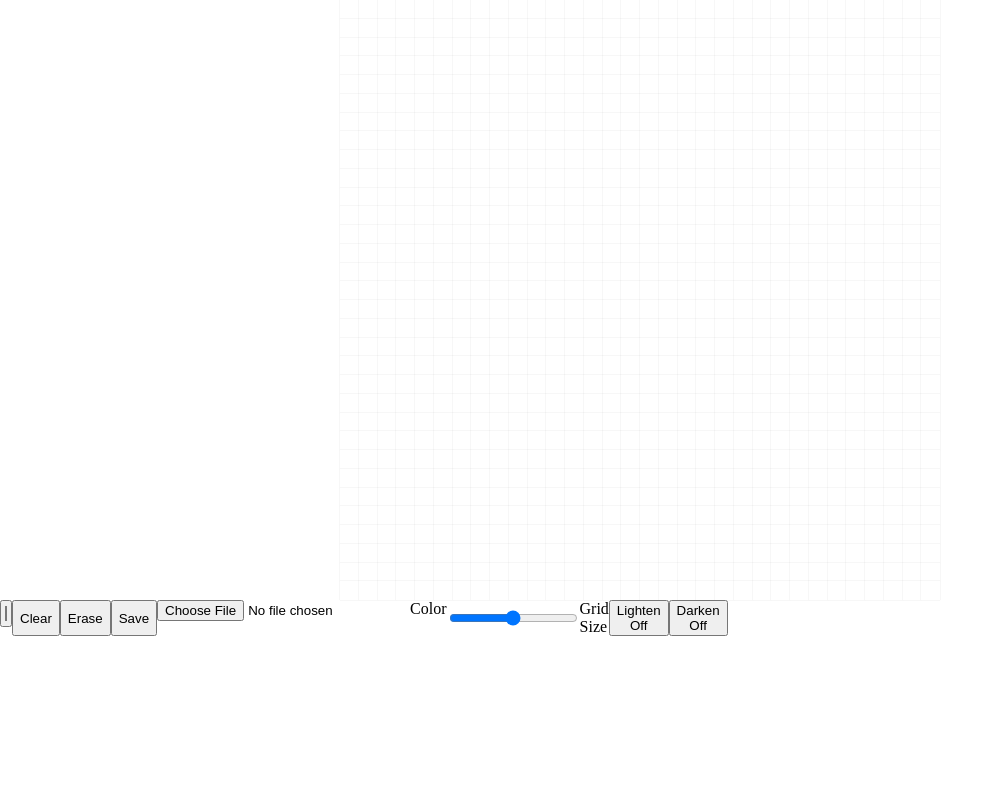
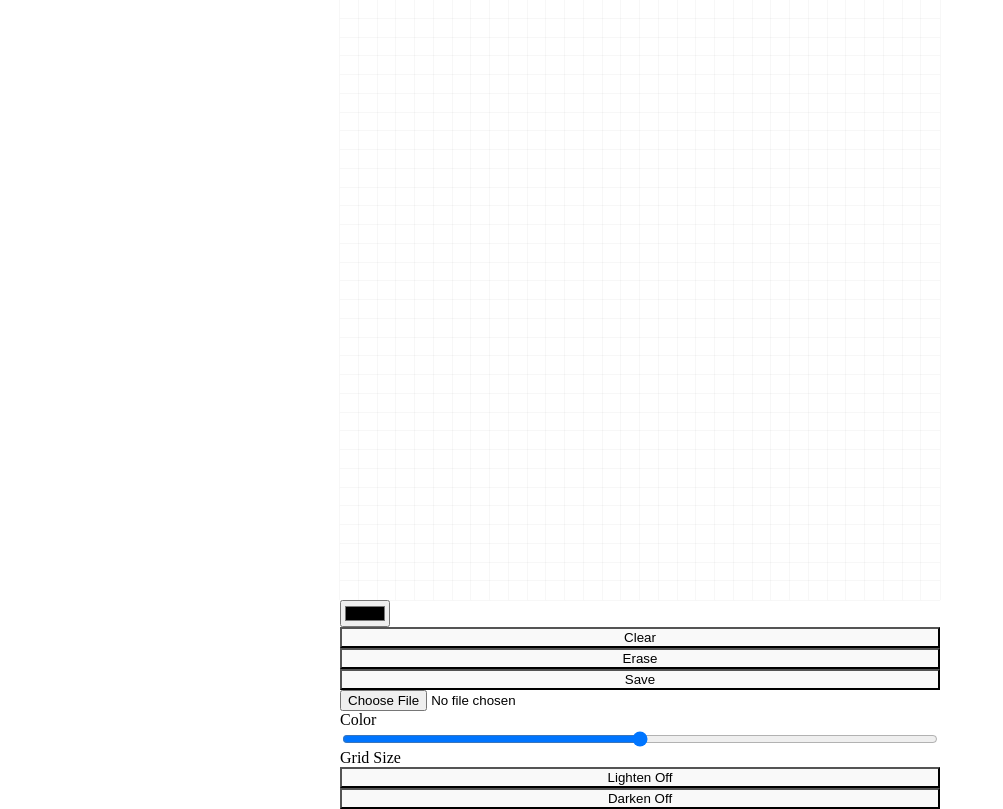
Before and after one commit to BilboBlockins/odin-etch-a-sketch, a plain HTML site: page index.html in a window 1280 px wide. Shown: the whole page, without its empty margins (0-1003 px from the left). Drawn offline with Linux system fonts and the light colour scheme.

Commit message:
menu work

```diff
--- a/styles/styles.css
+++ b/styles/styles.css
@@ -7,7 +7,7 @@ body {
   flex-wrap: wrap;
   width: 600px;
   height: 600px;
-  background: lightcyan;
+  background: white;
   margin: 0 auto;
 }
 
@@ -28,4 +28,14 @@ body {
 .controls-container {
   width: 600px;
   display: flex;
+  flex-direction: column;
+  margin: 0 auto;
 }
+
+.controls-container button {
+  background-color: #f9f9f9;
+}
+
+.controls-container button:hover {
+  background-color: lightgreen;
+}
```
